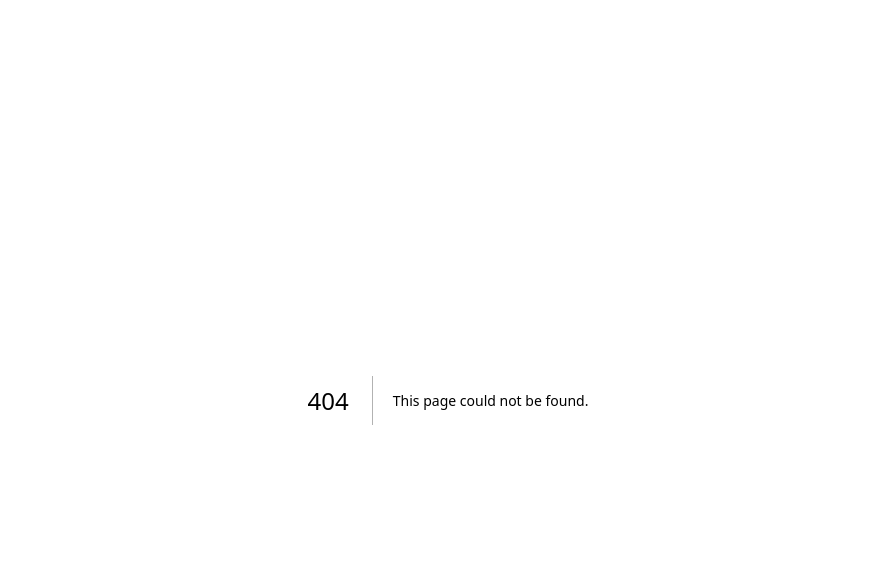
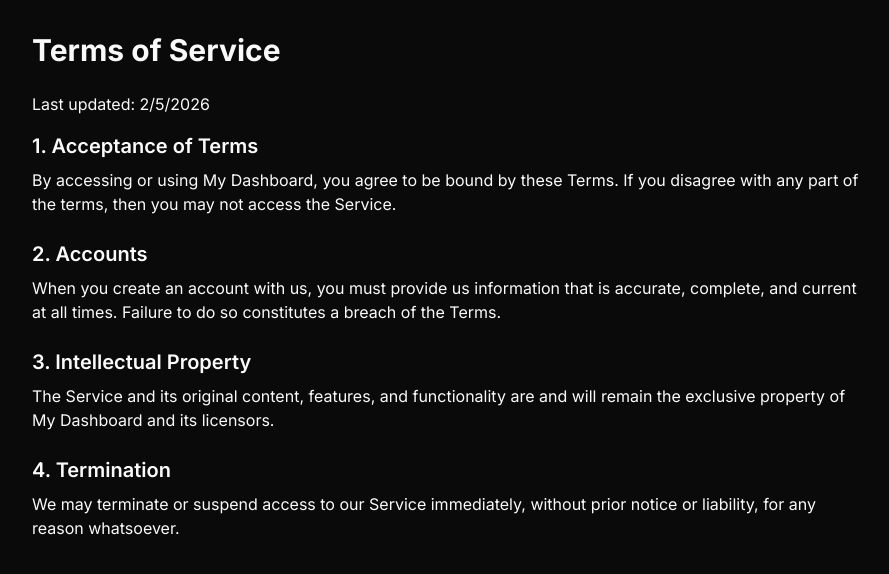
Before and after one commit to blbacelar/store-admin, a Next.js app: page /terms in a window 1280 px wide. Before the commit this address had no page. Shown: the top 574 px of the page, without its empty margins (192-1081 px from the left). Built offline with nearby package versions, Linux system fonts and the light colour scheme.

Commit message:
feat: add compliance pages and secure cookie config to legitimize app

```diff
--- a/src/app/lib/auth.ts
+++ b/src/app/lib/auth.ts
@@ -59,4 +59,15 @@
         },
     },
     secret: process.env.NEXTAUTH_SECRET,
+    cookies: {
+        sessionToken: {
+            name: `next-auth.session-token`,
+            options: {
+                httpOnly: true,
+                sameSite: 'lax',
+                path: '/',
+                secure: process.env.NODE_ENV === 'production'
+            }
+        }
+    }
 };
--- a/src/app/login/page.tsx
+++ b/src/app/login/page.tsx
@@ -76,7 +76,7 @@
                         disabled={isLoading}
                     >
                         {isLoading ? <Loader2 className="mr-2 h-4 w-4 animate-spin" /> : <div className="mr-2 h-4 w-4 rounded-full bg-primary/20 flex items-center justify-center font-bold text-[10px]">G</div>}
-                        {mounted ? t('continue_google') : 'Continue with SSO'}
+                        {mounted ? t('continue_google') : 'Continue with Google'}
                     </Button>
 
                     <div className="relative">
@@ -131,8 +131,13 @@
                         </p>
                     </div>
                 </CardContent>
-                <div className="mt-6 text-center text-xs text-muted-foreground">
+                <div className="mt-6 text-center text-xs text-muted-foreground space-y-2">
                     <p>Private Project - Authorized Access Only</p>
+                    <div className="flex justify-center space-x-4">
+                        <a href="/privacy" className="hover:underline hover:text-primary">Privacy Policy</a>
+                        <span>•</span>
+                        <a href="/terms" className="hover:underline hover:text-primary">Terms of Service</a>
+                    </div>
                 </div>
             </Card>
         </div>
--- /dev/null
+++ b/src/app/privacy/page.tsx
@@ -0,0 +1,34 @@
+import React from 'react';
+
+export default function PrivacyPage() {
+    return (
+        <div className="min-h-screen bg-background text-foreground p-8 max-w-4xl mx-auto">
+            <h1 className="text-3xl font-bold mb-6">Privacy Policy</h1>
+            <p className="mb-4">Last updated: {newDxxe().toLocaleDateString()}</p>
+
+            <section className="mb-6">
+                <h2 className="text-xl font-semibold mb-2">1. Introduction</h2>
+                <p>Welcome to My Dashboard. We respect your privacy and are committed to protecting your personal data.</p>
+            </section>
+
+            <section className="mb-6">
+                <h2 className="text-xl font-semibold mb-2">2. Data We Collect</h2>
+                <p>We may collect personal identification information (Name, email address) when you use our service.</p>
+            </section>
+
+            <section className="mb-6">
+                <h2 className="text-xl font-semibold mb-2">3. How We Use Your Data</h2>
+                <p>We use your data to provide and improve the Service. We do not sell your data to third parties.</p>
+            </section>
+
+            <section className="mb-6">
+                <h2 className="text-xl font-semibold mb-2">4. Contact Us</h2>
+                <p>If you have any questions about this Privacy Policy, please contact us.</p>
+            </section>
+        </div>
+    );
+}
+
+function newDxxe() {
+    return new Date();
+}
--- /dev/null
+++ b/src/app/terms/page.tsx
@@ -0,0 +1,34 @@
+import React from 'react';
+
+export default function TermsPage() {
+    return (
+        <div className="min-h-screen bg-background text-foreground p-8 max-w-4xl mx-auto">
+            <h1 className="text-3xl font-bold mb-6">Terms of Service</h1>
+            <p className="mb-4">Last updated: {newDxxe().toLocaleDateString()}</p>
+
+            <section className="mb-6">
+                <h2 className="text-xl font-semibold mb-2">1. Acceptance of Terms</h2>
+                <p>By accessing or using My Dashboard, you agree to be bound by these Terms. If you disagree with any part of the terms, then you may not access the Service.</p>
+            </section>
+
+            <section className="mb-6">
+                <h2 className="text-xl font-semibold mb-2">2. Accounts</h2>
+                <p>When you create an account with us, you must provide us information that is accurate, complete, and current at all times. Failure to do so constitutes a breach of the Terms.</p>
+            </section>
+
+            <section className="mb-6">
+                <h2 className="text-xl font-semibold mb-2">3. Intellectual Property</h2>
+                <p>The Service and its original content, features, and functionality are and will remain the exclusive property of My Dashboard and its licensors.</p>
+            </section>
+
+            <section className="mb-6">
+                <h2 className="text-xl font-semibold mb-2">4. Termination</h2>
+                <p>We may terminate or suspend access to our Service immediately, without prior notice or liability, for any reason whatsoever.</p>
+            </section>
+        </div>
+    );
+}
+
+function newDxxe() {
+    return new Date();
+}
```
